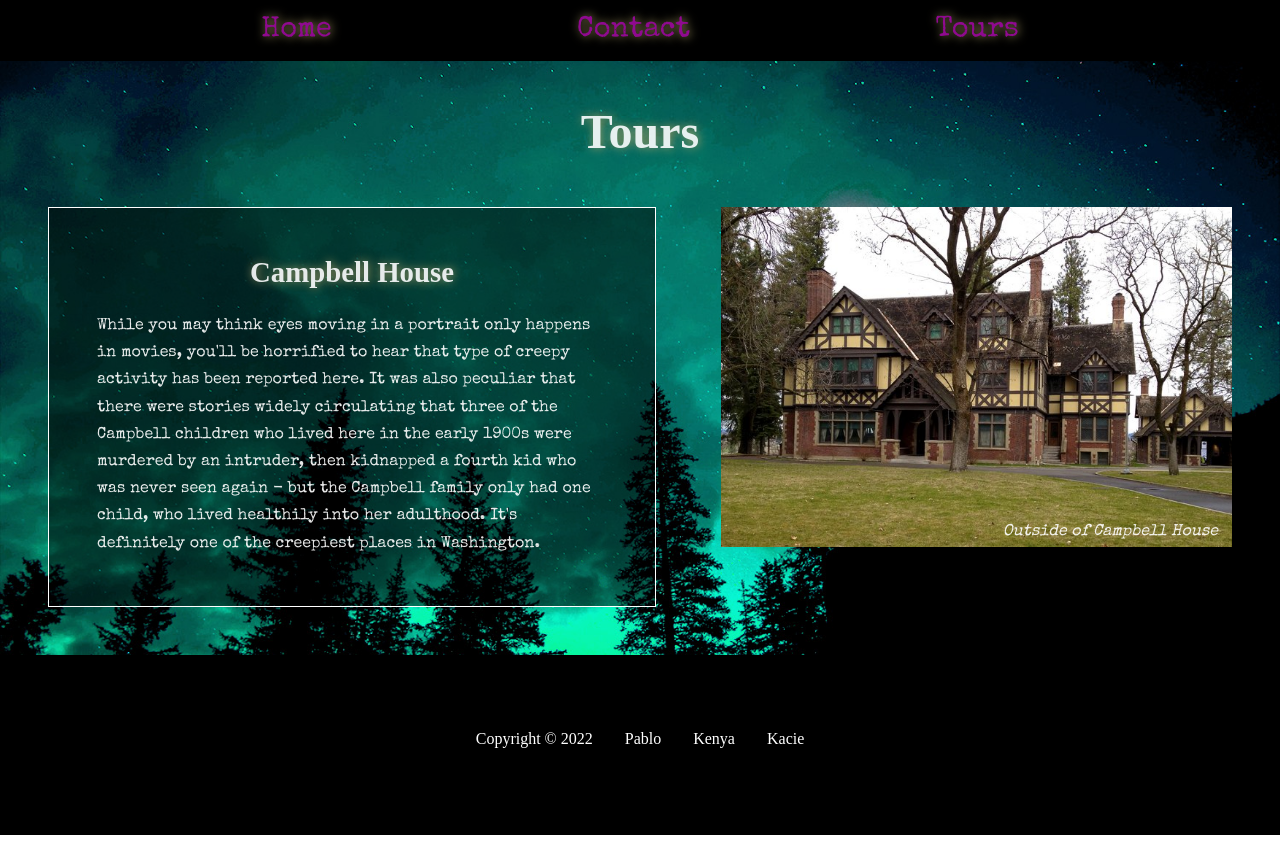
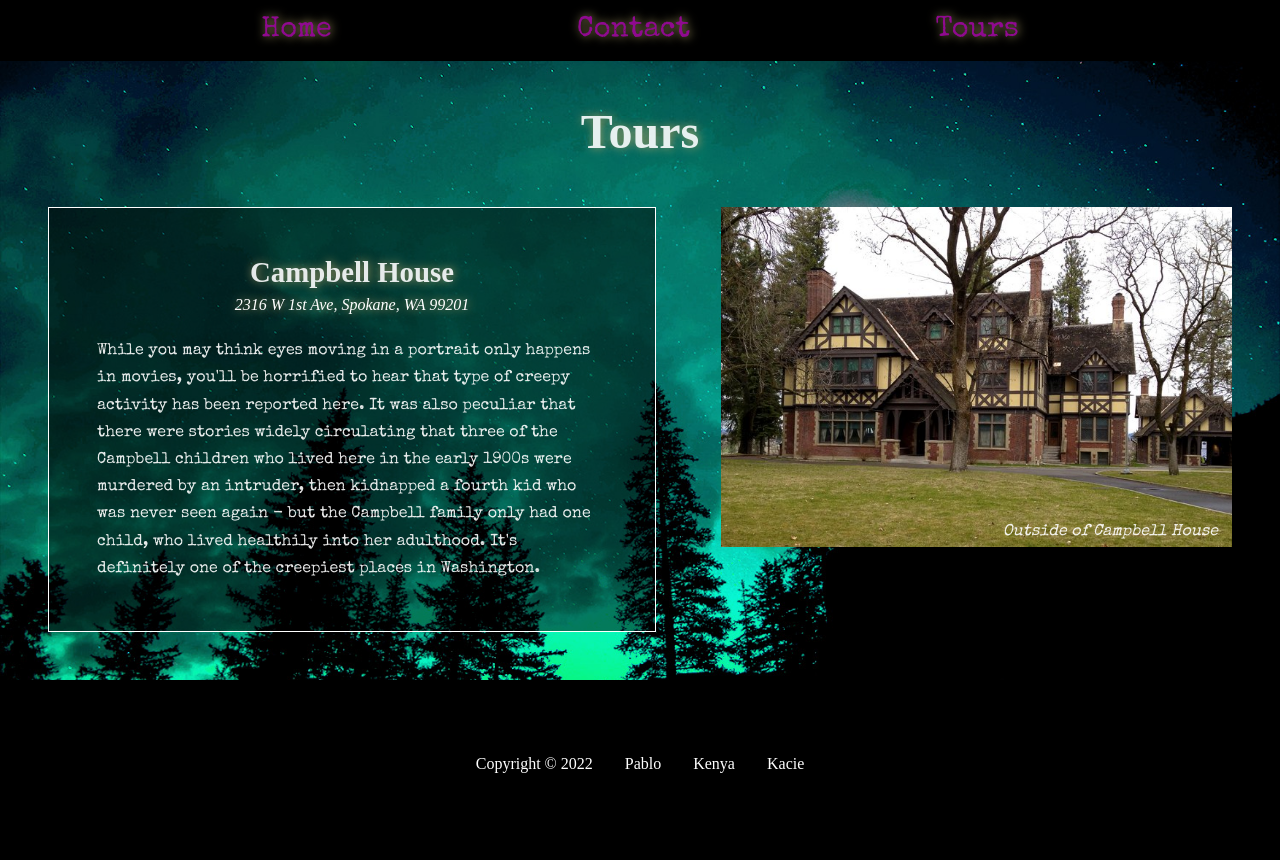
Before and after one commit to KSimpson123/A4-Web-Page-Group3, a plain HTML site: page tour3.html in a window 1280 px wide. Before the commit the page ends 835 px from the top, so only its background shows below. Drawn offline with nearby package versions, Linux system fonts and the light colour scheme.

Commit message:
adds address

```diff
--- a/tour3.html
+++ b/tour3.html
@@ -32,6 +32,7 @@
         <h1 class="title">Tours</h1>
         <div class="tour-content">
           <h2>Campbell House</h2>
+		 <span class="address">2316 W 1st Ave, Spokane, WA 99201</span>
 	<p>While you may think eyes moving in a portrait only happens in movies,
 		you'll be horrified to hear that type of creepy activity has been reported here.
 		It was also peculiar that there were stories widely circulating that three of
```
